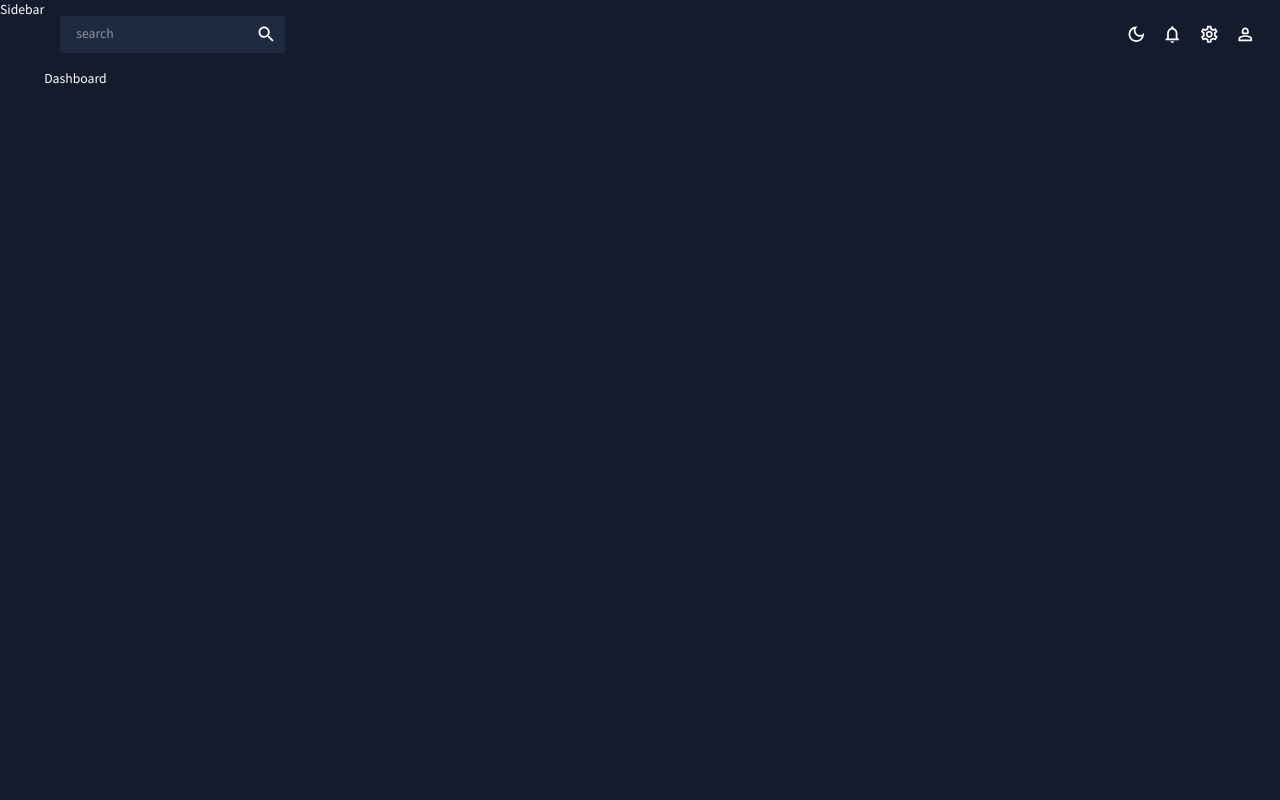
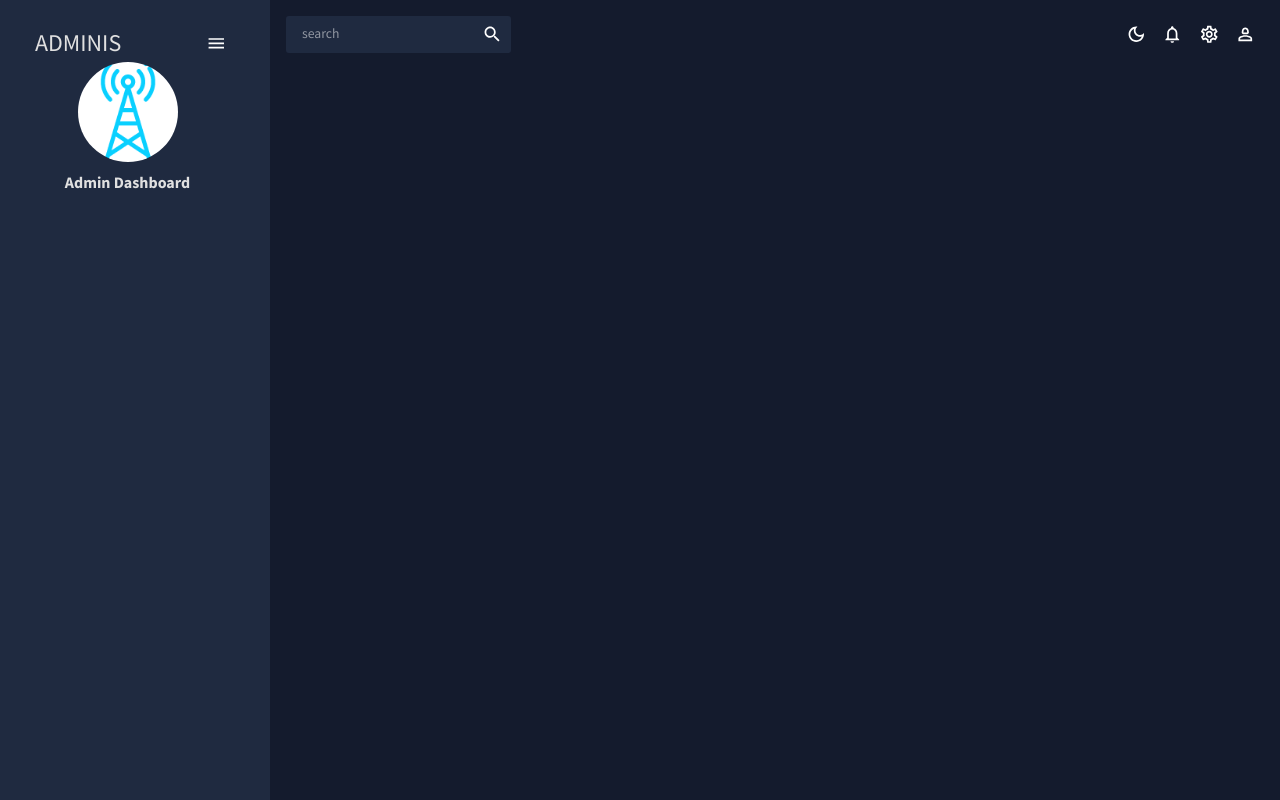
Before and after one commit to EliGuy343/semaphore-dashboard, a React (Create React App) app: page / in a window 1280 px wide. Built offline with nearby package versions, Linux system fonts and the light colour scheme.

Commit message:
sidebar outer design

```diff
--- a/src/components/Sidebar.jsx
+++ b/src/components/Sidebar.jsx
@@ -18,8 +18,86 @@ import MenuOutlinedIcon from "@mui/icons-material/MenuOutlined";
 import MapOutlinedIcon from "@mui/icons-material/MapOutlined";
 
 const Sidebar = () => {
+
+  const theme = useTheme();
+  const colors = tokens(theme.palette.mode);
+  const [isCollapsed, setIsCollapsed] = useState(false);
+  const [selected, setSelected] = useState("dashboard");
+  console.log(colors)
   return (
-    <div>Sidebar</div>
+    <Box
+      sx={{
+        "& .pro-sidebar-inner":{
+          background:`${colors.primary[400]} !important`
+        },
+        "& .pro-icon-wrapper": {
+          backgroundColor: "transparent !important"
+        },
+        "& .pro-inner-item": {
+          padding: "5px 35px 5px 20px !important"
+        },
+        "& .pro-inner-item:hover": {
+          color: "#868dfb !important"
+        },
+        "& .pro-menu-item.active": {
+          color: "#6870fa !important"
+        }
+      }}
+    >
+      <ProSidebar collapsed={isCollapsed}>
+        <Menu iconShape="square">
+          {/* LOGO AND MENU ICON */}
+          <MenuItem
+            onClick={() => setIsCollapsed(!isCollapsed)}
+            icon={isCollapsed ? <MenuOutlinedIcon /> : undefined}
+            style={{
+              margin: "10px 0 20px 0",
+              color: colors.grey[100],
+            }}
+          >
+            {!isCollapsed && (
+              <Box
+                display="flex"
+                justifyContent="space-between"
+                alignItems="center"
+                ml="15px"
+              >
+                <Typography variant="h3" color={colors.grey[100]}>
+                  ADMINIS
+                </Typography>
+                <IconButton onClick={() => setIsCollapsed(!isCollapsed)}>
+                  <MenuOutlinedIcon />
+                </IconButton>
+              </Box>
+            )}
+            {!isCollapsed && (
+              <Box>
+                <Box display="flex" justifyContent="center" alignItems="center">
+                  <img
+                    alt ="logo"
+                    width="100px"
+                    height="100px"
+                    src={`../../assets/signal.png`}
+                    style={{ cursor: "pointer", borderRadius:"50%"}}
+                  />
+                </Box>
+                <Box textAlign="center">
+                  <Typography variant="h5"
+                    color={colors.grey[100]}
+                    fontWeight="bold"
+                    sx={{
+                      m: "10px 0 0 0"
+                    }}
+                  >
+                    Admin Dashboard
+                  </Typography>
+                </Box>
+              </Box>
+            )}
+          </MenuItem>
+        </Menu>
+      </ProSidebar>
+    </Box>
   )
 }
 
--- a/src/pages/Dashboard.jsx
+++ b/src/pages/Dashboard.jsx
@@ -2,7 +2,7 @@ import React from 'react'
 
 const Dashboard = () => {
   return (
-    <div>Dashboard</div>
+    <div></div>
   )
 }
 
```
Also changed, not shown: public/assets/signal.png (added), 1 other file (tests, documents, lock files or other folders).
